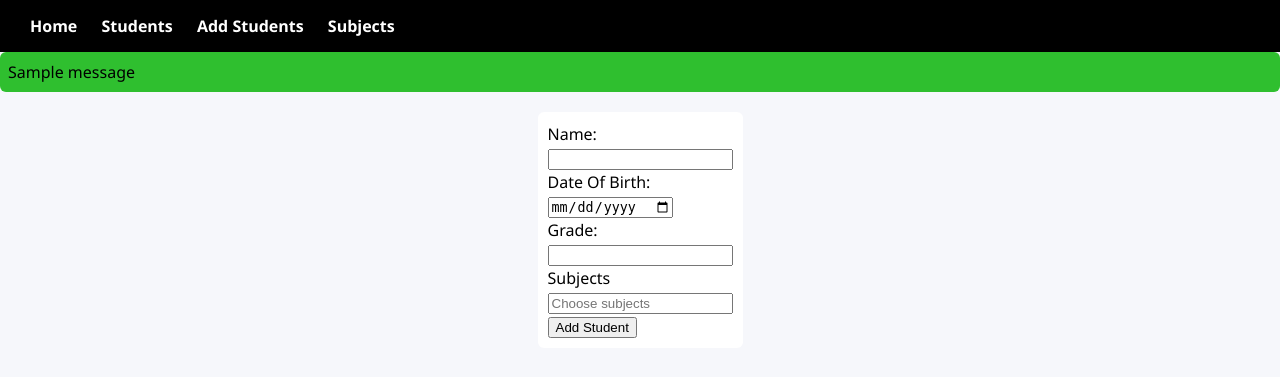
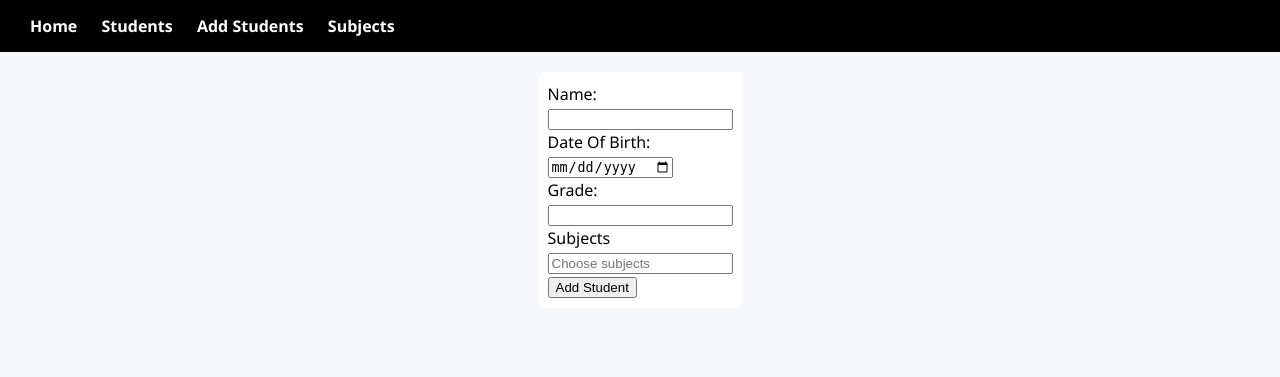
Before and after one commit to Nqobile-Nda/Student_Management_Program_V1, a Flask app: page /add_student in a window 1280 px wide. Shown: the top 377 px of the page. Run offline with Flask 3, Linux system fonts and the light colour scheme; tables that the repository leaves empty hold one stand-in row (values such as "Sample post"); one stand-in notice (Sample message) is shown.

Commit message:
Flashed messages removed as page now longer refreshes when forms are submitted.

```diff
--- a/templates/base.html
+++ b/templates/base.html
@@ -12,18 +12,8 @@
     <a href="{{ url_for('home_page') }}">Home</a>
     <a href="{{ url_for('students_page') }}">Students</a>
     <a href="{{ url_for('add_student_page') }}">Add Students</a>
-    <a >Subjects</a>
+    <a href="{{ url_for('subjects_page') }}">Subjects</a>
 </nav>
-
-{% with messages = get_flashed_messages(with_categories=True) %}
-    {% if messages %}
-        {% for category, message in messages %}
-        <div class="flash-container {{ category }}" id="flash-container">
-            <p>{{ message }}</p>
-        </div>
-        {% endfor %}
-    {% endif %}
-{% endwith %}
 
 <main>{% block content %}{% endblock %}</main>
 
```
